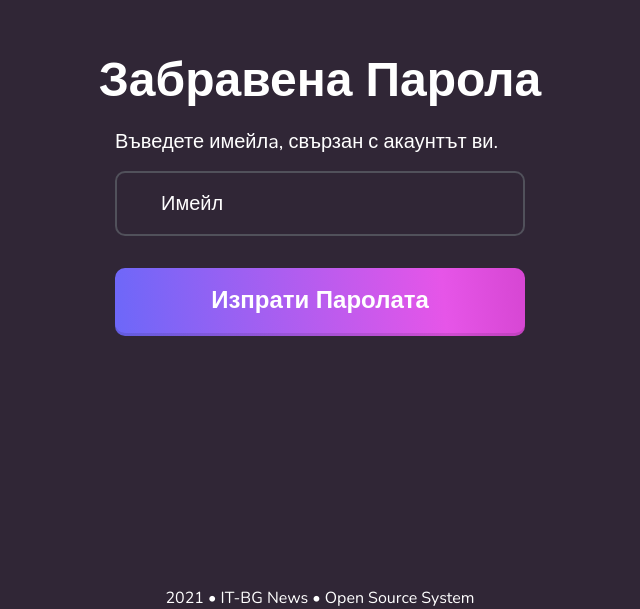
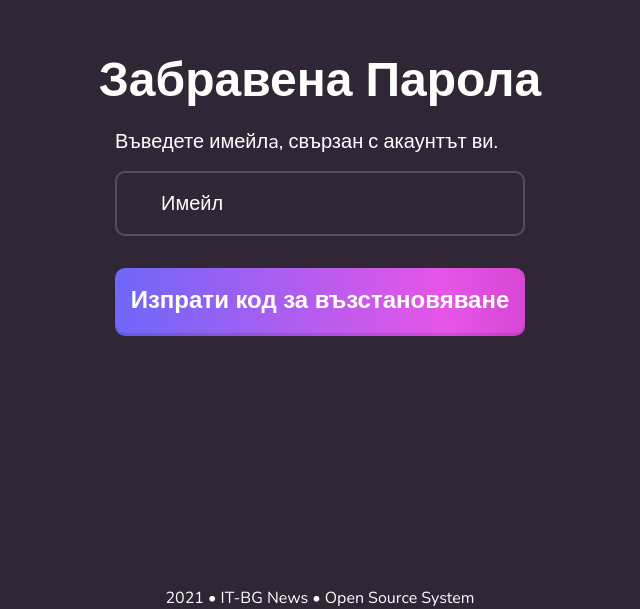
Before and after one commit to kristiyanivanovx/itbgnews, a Next.js app in the folder client/: page /forgotten in a window 1280 px wide. Shown: the part 191-800 px from the top of the page, without its empty margins (320-960 px from the left). Built offline with nearby package versions, Linux system fonts and the light colour scheme.

Commit message:
remove footer from index page, change forgotten password button text

```diff
--- a/client/pages/forgotten.js
+++ b/client/pages/forgotten.js
@@ -16,7 +16,7 @@ const Forgotten = () => {
                 <Form>
                     <p>Въведете имейлa, свързан с акаунтът ви.</p>
                     <Input placeholder={'Имейл'} />
-                    <Button text={'Изпрати Паролата'} />
+                    <Button text={'Изпрати код за възстановяване'} />
                 </Form>
             </FormContainer>
         </>
--- a/client/pages/index.js
+++ b/client/pages/index.js
@@ -47,7 +47,6 @@ function Home() {
                     <SideNav />
                     <main className={'articles'}>{items}</main>
                 </div>
-                <Footer />
             </div>
         </>
     );
```
